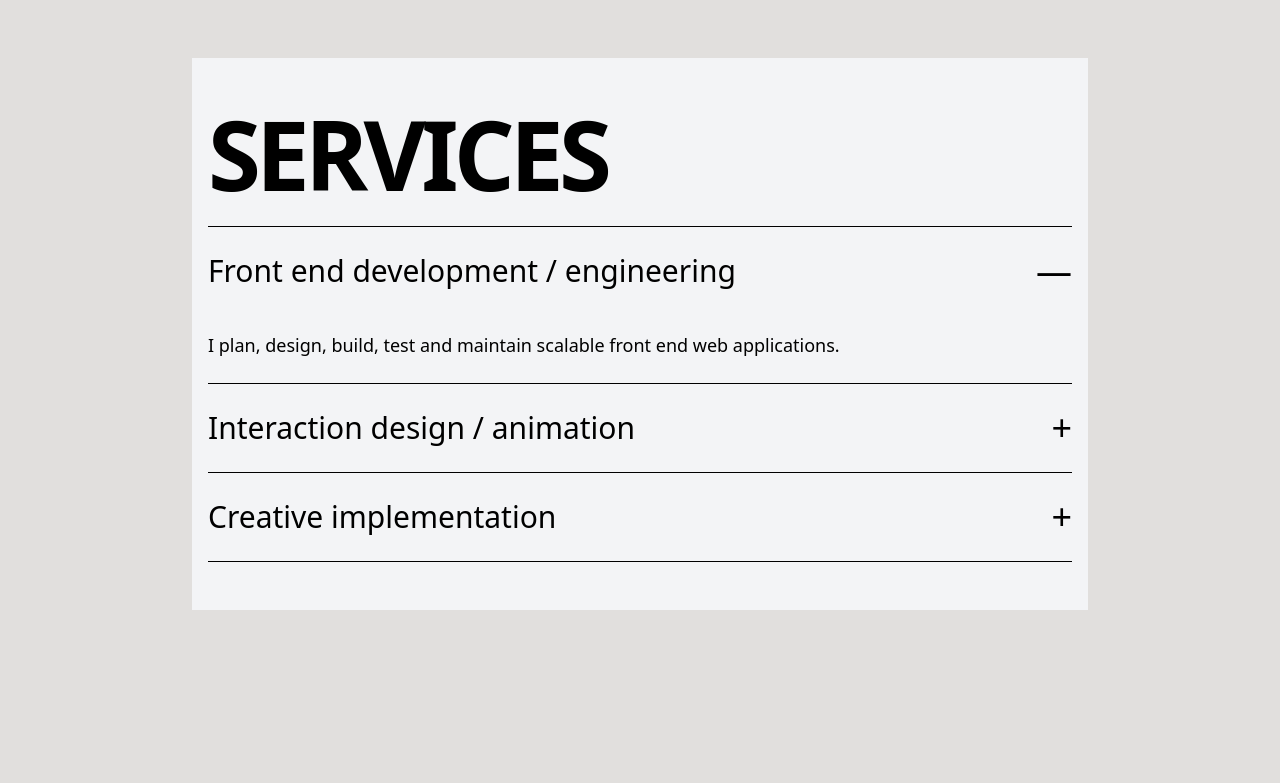
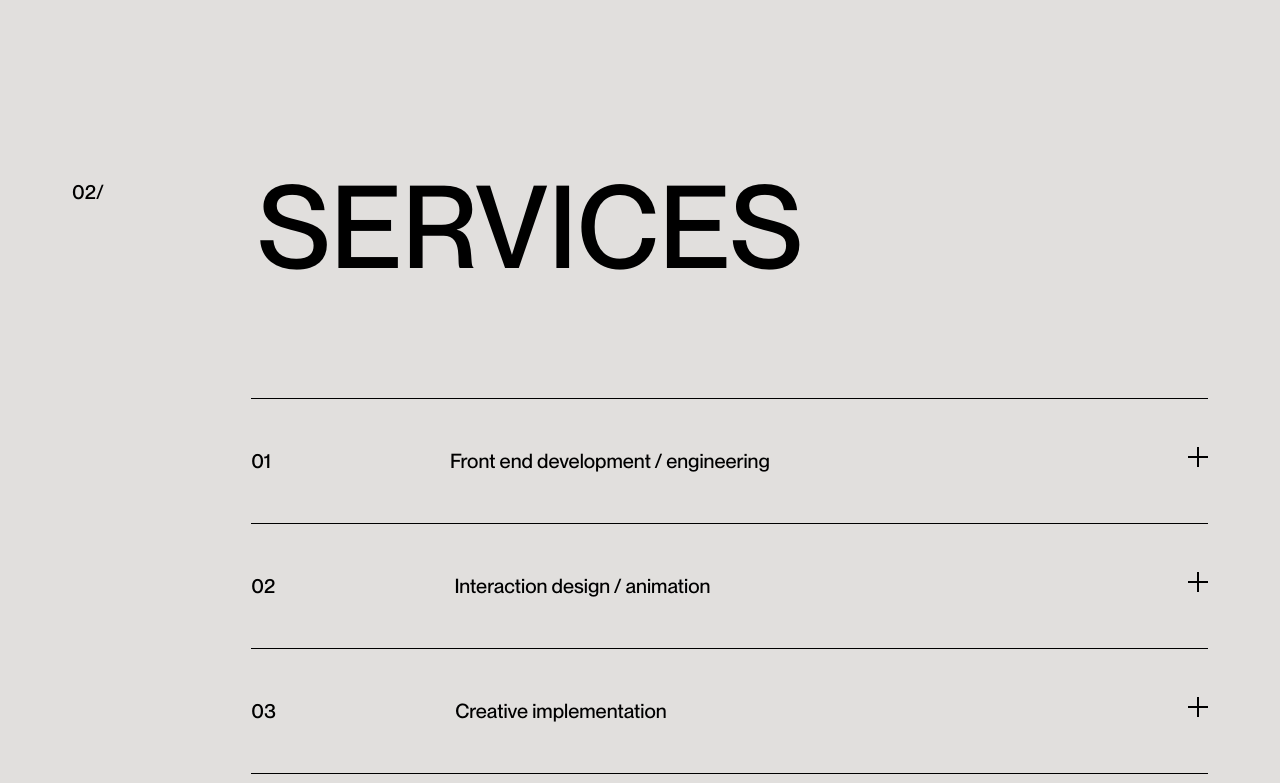
Before and after one commit to CleverCoder03/personal-portfolio-website, a Next.js app: page /about in a window 1280 px wide. Shown: the part 2137-2920 px from the top of the page. Built offline with nearby package versions, Linux system fonts and the light colour scheme.

Commit message:
about us - service accordion updated

```diff
--- a/app/(landingPage)/About.jsx
+++ b/app/(landingPage)/About.jsx
@@ -45,7 +45,7 @@ const About = () => {
               Each project is an opportunity to learn new concepts across
               multiple domains including arts, maths and physics.
             </p>
-            <div className="relative w-90 lg:w-full h-[50vh] overflow-hidden mix-blend-luminosity my-8 lg:my-15">
+            <div className="relative w-full sm:w-95 lg:w-full h-[50vh] overflow-hidden mix-blend-luminosity my-8 lg:my-15">
                 <Image className="object-cover object-top align-middle scale-125" src="/about-profile-og.png" alt="about-profile" fill />
             </div>
           </div>
--- a/app/components/Accordion.jsx
+++ b/app/components/Accordion.jsx
@@ -1,108 +1,83 @@
-// components/ServicesAccordion.jsx
-
 "use client";
 
-import React, { useState, useRef, useLayoutEffect } from 'react';
-import { gsap } from 'gsap';
+import { useState } from "react";
+import { servicesData } from "../constant";
 
-// 1. Define your services data
-const servicesData = [
-  {
-    id: 1,
-    title: "Front end development / engineering",
-    description: "I plan, design, build, test and maintain scalable front end web applications."
-  },
-  {
-    id: 2,
-    title: "Interaction design / animation",
-    description: "I specialize in creating fluid and engaging user experiences with meaningful animations and micro-interactions."
-  },
-  {
-    id: 3,
-    title: "Creative implementation",
-    description: "Bridging the gap between static design and a living product. I bring creative visions to life with pixel-perfect attention to detail."
-  }
-];
+const Accordion = () => {
+  // State to keep track of the currently open accordion item's ID.
+  // We initialize it to null, so all items are closed by default.
+  const [openId, setOpenId] = useState(null);
 
-// 2. Create the main Accordion component
-export default function ServicesAccordion() {
-  // State to keep track of the currently open item.
-  // We default to '1' (the ID of the first item) to have it open by default, like your image.
-  const [openId, setOpenId] = useState(servicesData[0].id);
-
+  // This function handles the click event on an accordion item.
   const handleToggle = (id) => {
-    // Set the new openId. If it's already open, close it (set to null).
+    // If the clicked item is already open, close it by setting state to null.
+    // Otherwise, set the state to the ID of the clicked item.
     setOpenId(openId === id ? null : id);
   };
 
   return (
-    <section className="w-full max-w-4xl mx-auto px-4 py-12 bg-gray-100 text-black">
-      {/* You can change bg-gray-100 to match your site's background */}
+    <section className="mt-30">
+      <div className="text-xl font-ppneune-medium lg:flex">
+        <h1>02/</h1>
+        <h1 className="mt-8 lg:mt-0 uppercase font-ppneune-medium text-[11.2dvw] leading-[9.8dvw] lg:text-[9dvw] lg:leading-[7.8dvw] lg:ml-[12vw]">
+          Services
+        </h1>
+      </div>
 
-      <h1 className="text-6xl md:text-8xl font-sans font-bold mb-6 tracking-tighter">
-        SERVICES
-      </h1>
-
-      <div className="border-t border-black">
-        {servicesData.map((item) => (
-          <AccordionItem
-            key={item.id}
-            item={item}
-            isOpen={openId === item.id}
-            onToggle={() => handleToggle(item.id)}
-          />
-        ))}
-      </div>
-    </section>
-  );
-}
-
-// 3. Create the individual AccordionItem component
-function AccordionItem({ item, isOpen, onToggle }) {
-  const contentRef = useRef(null);
-
-  // useLayoutEffect is preferred for animations that measure/mutate the DOM
-  // It runs synchronously after all DOM mutations but before the browser paints.
-  useLayoutEffect(() => {
-    // Animate the height
-    gsap.to(contentRef.current, {
-      height: isOpen ? "auto" : 0,
-      duration: 0.5,
-      ease: "power3.inOut",
-      // We also animate padding for a cleaner look
-      paddingTop: isOpen ? "1rem" : "0rem", // Corresponds to pt-4
-      paddingBottom: isOpen ? "1.5rem" : "0rem" // Corresponds to pb-6
-    });
-  }, [isOpen]);
+      <div className="border-t border-black mt-12 text-xl font-ppneune-medium lg:ml-[14vw] lg:mt-30">
+        {servicesData.map((item) => {
+          // Check if the current item is the one that's open
+          const isOpen = item.id === openId;
 
           return (
-    <div className="border-b border-black">
-      {/* Header / Trigger */}
-      <button
-        onClick={onToggle}
-        className="flex justify-between items-center w-full py-6 text-left"
+            <div
+              key={item.id}
+              className="py-8 lg:py-12 border-b border-black cursor-pointer"
+              onClick={() => handleToggle(item.id)}
               aria-expanded={isOpen}
+              aria-controls={`accordion-content-${item.id}`}
             >
-        <span className="text-2xl md:text-3xl font-sans">
-          {item.title}
-        </span>
-        <span className="text-3xl md:text-4xl font-light">
-          {isOpen ? '—' : '+'}
-        </span>
-      </button>
-
-      {/* Content */}
+              <div>
+                <div className="flex justify-between ">
+                  <div className="flex">
+                    <div className="hidden lg:block">{`0${item.id}`}</div>
+                    <div className="lg:ml-[14vw]">
+                      <h1>{item.title}</h1>
                       <div
-        ref={contentRef}
-        className="overflow-hidden text-lg font-sans"
-        // Set initial state without animation for the default open item
-        style={{ height: isOpen ? 'auto' : 0, paddingTop: 0, paddingBottom: 0 }}
+                        id={`accordion-content-${item.id}`}
+                        className={`grid transition-all duration-500 ease-in-out ${
+                          isOpen
+                            ? "grid-rows-[1fr] opacity-100"
+                            : "grid-rows-[0fr] opacity-0"
+                        }`}
                       >
-        {/* The content itself */}
-        <p>
+                        <div className="overflow-hidden">
+                          <p className="pt-5 lg:py-10 text-black lg:w-120">
                             {item.description}
                           </p>
                         </div>
                       </div>
+                    </div>
+                  </div>
+                  {/* Plus/Minus Icon */}
+                  <div className="relative w-5 h-5 flex-shrink-0">
+                    {/* Horizontal line (always visible) */}
+                    <div className="w-full border h-px bg-black absolute top-1/2 -translate-y-1/2"></div>
+                    {/* Vertical line (rotates to become horizontal, forming a minus sign) */}
+                    <div
+                      className={`h-full border w-px bg-black absolute left-1/2 -translate-x-1/2 transition-transform duration-300 ease-in-out ${
+                        isOpen ? "rotate-90" : "rotate-0"
+                      }`}
+                    ></div>
+                  </div>
+                </div>
+              </div>
+            </div>
           );
-}
+        })}
+      </div>
+    </section>
+  );
+};
+
+export default Accordion;
--- /dev/null
+++ b/app/constant/index.js
@@ -0,0 +1,17 @@
+export const servicesData = [
+  {
+    id: 1,
+    title: "Front end development / engineering",
+    description: "I plan, design, build, test and maintain scalable front end web applications."
+  },
+  {
+    id: 2,
+    title: "Interaction design / animation",
+    description: "I specialize in creating fluid and engaging user experiences with meaningful animations and micro-interactions."
+  },
+  {
+    id: 3,
+    title: "Creative implementation",
+    description: "Bridging the gap between static design and a living product. I bring creative visions to life with pixel-perfect attention to detail."
+  }
+];
```
Lines whose indentation alone changed are shown as unchanged.
